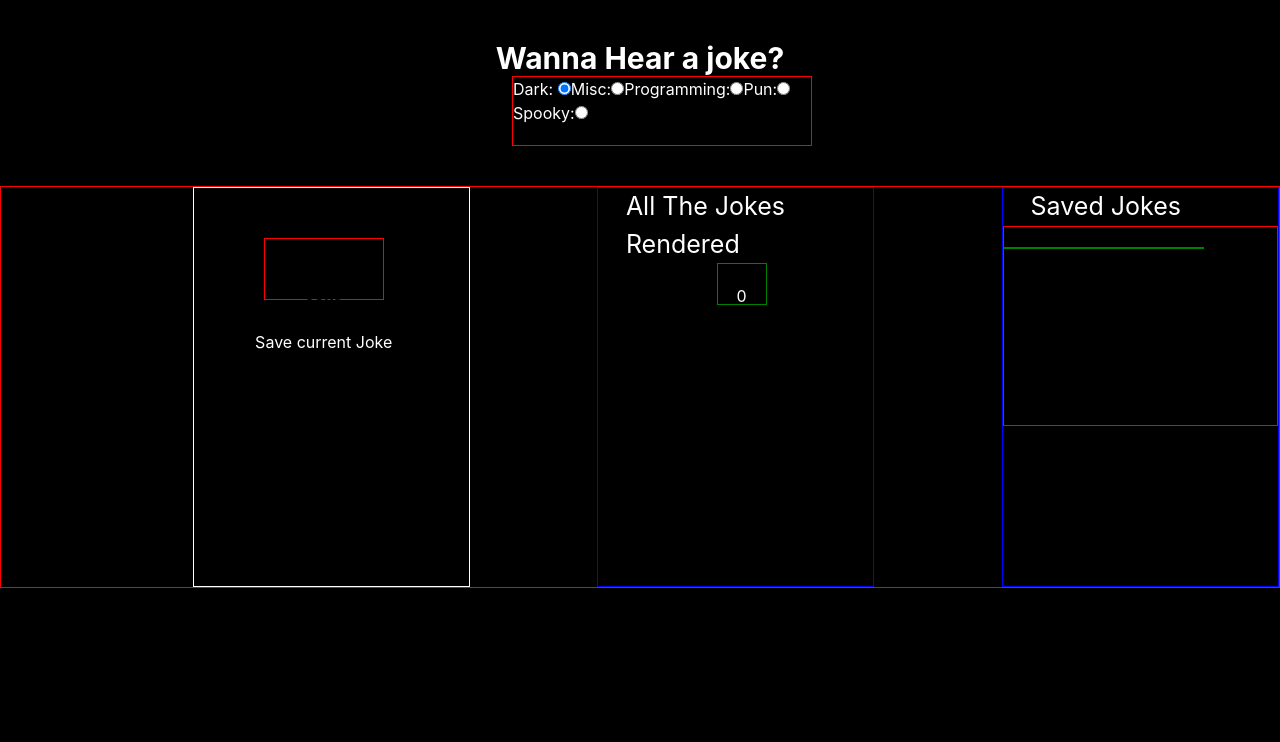
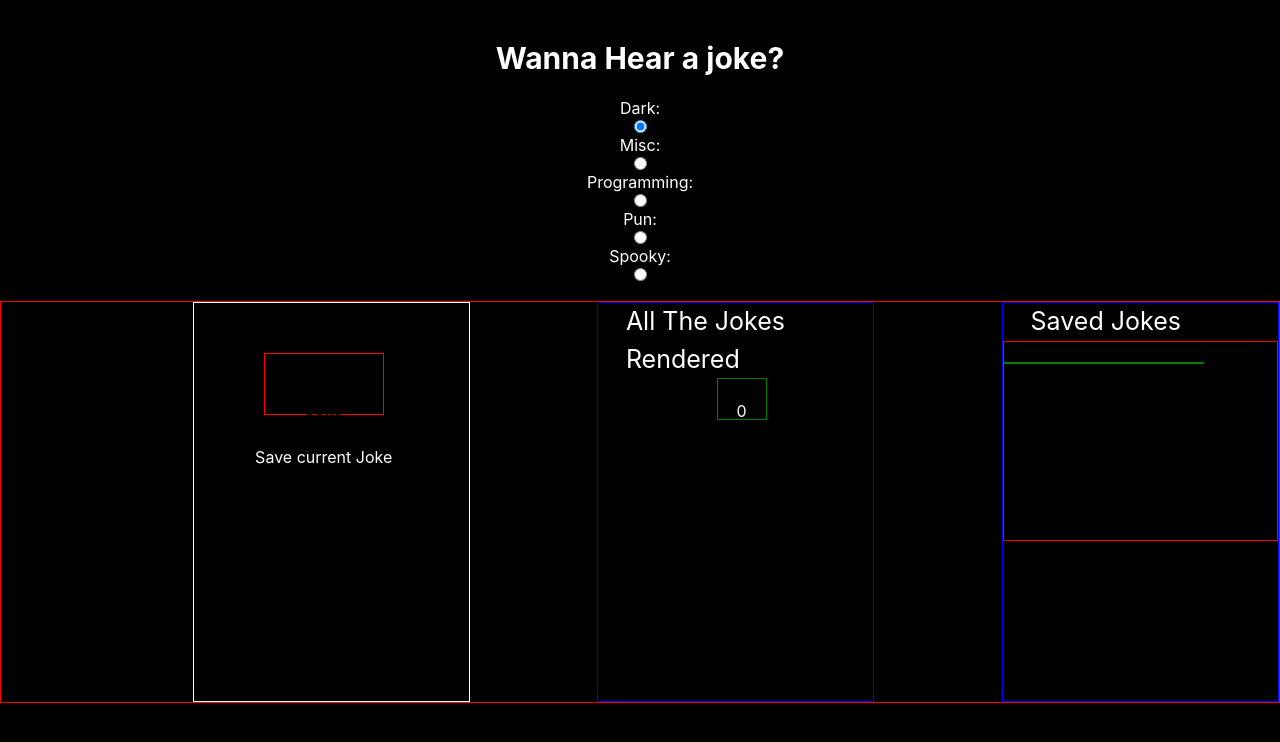
Before and after one commit to Killdroid2342/joke-app, a React (Create React App) app: page / in a window 1280 px wide. Shown: the top 742 px of the page. Built offline with nearby package versions, Linux system fonts and the light colour scheme.

Commit message:
"deleted css file"

```diff
--- a/src/components/Selector/Selector.css
+++ /dev/null
@@ -1,7 +0,0 @@
-.outside-selector {
-  border: 1px solid red;
-  height: 70px;
-  width: 300px;
-  margin-left: 40%;
-  margin-bottom: 40px;
-}
--- a/src/components/Selector/Selector.js
+++ b/src/components/Selector/Selector.js
@@ -1,9 +1,8 @@
 import React from 'react';
-import './Selector.css';
 const Selector = ({ genre, setGenre }) => {
   return (
     <form>
-      <div className='outside-selector'>
+      <div className='flex flex-col items-center justify-center mt-5 mb-5'>
         <label>Dark: </label>
         <input
           type='radio'
```
